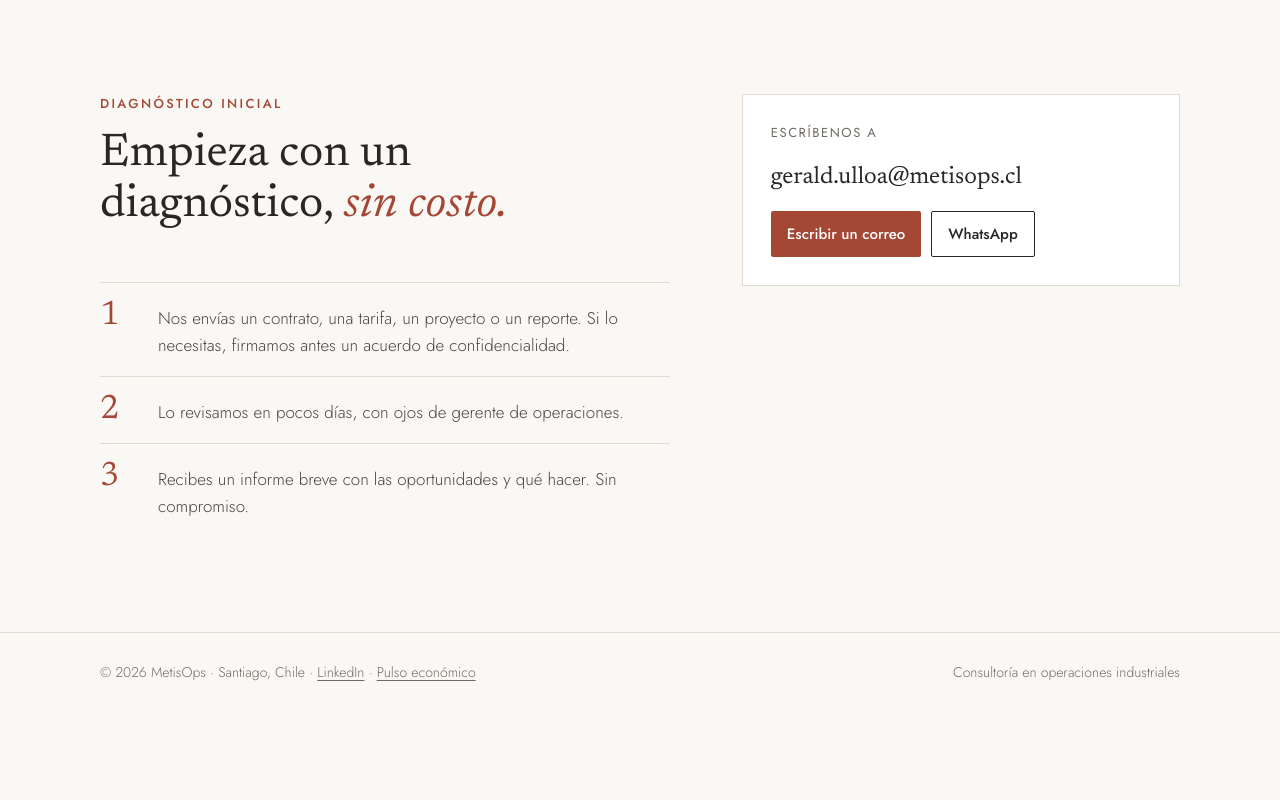
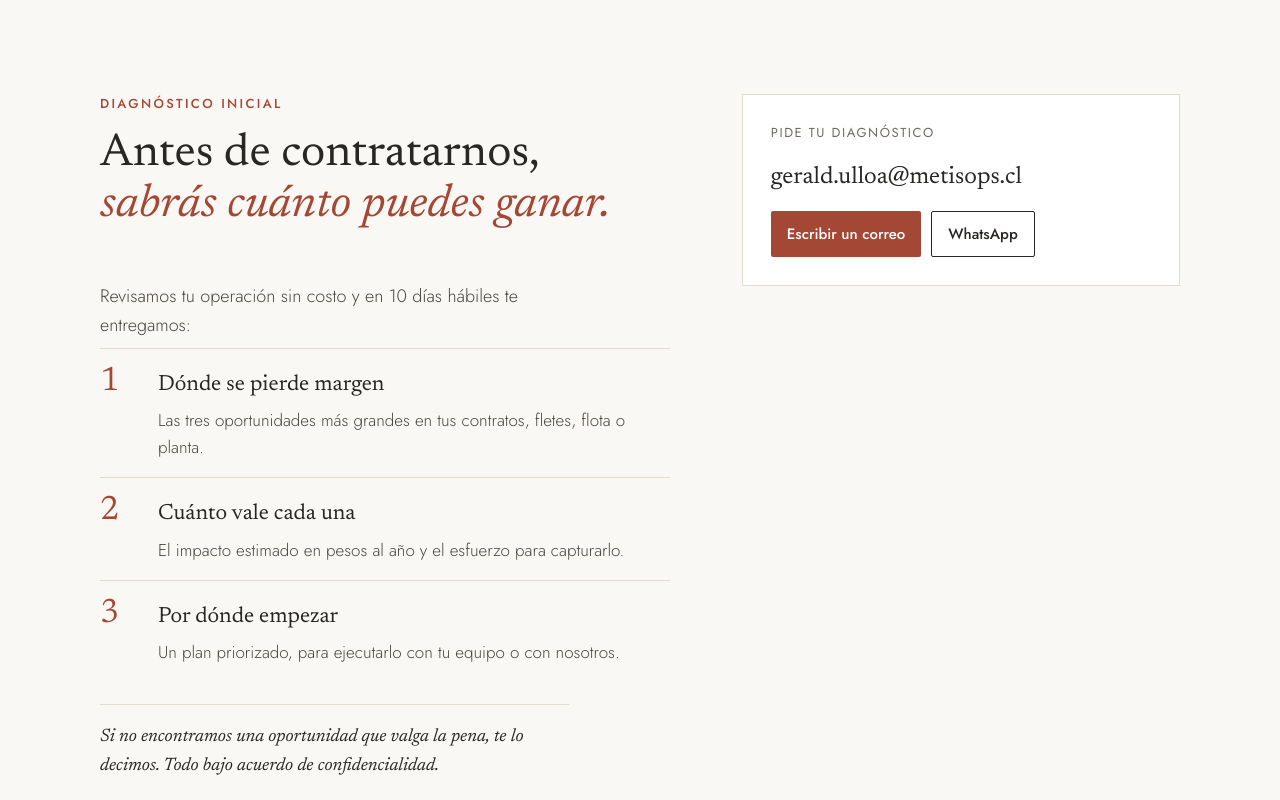
Before and after one commit to MetisOps-chile/metisops-chile.github.io, a plain HTML site: page propuesta.html in a window 1280 px wide. Shown: the part 1900-2700 px from the top of the page. Before the commit the page ends 2611 px from the top, so only its background shows below. Drawn offline with Linux system fonts and the light colour scheme; no server answers; a web font is replaced by a local one.

Commit message:
Propuesta: diagnóstico inicial como propuesta de valor
Co-Authored-By: Claude Opus 5.5 <noreply@anthropic.com>
Claude-Session: https://claude.ai/code/session_017TzTTYLAwPDU2yBmQ49TQY

```diff
--- a/propuesta.html
+++ b/propuesta.html
@@ -371,6 +371,9 @@
   @media (prefers-reduced-motion: reduce) { .hero-slide { transition: none; } }
 
   /* propuesta minimalista */
+  .dx-lead { margin: 0 0 8px; font-size: 18px; color: var(--muted-strong); max-width: 46ch; }
+  .steps.dx b { display: block; font-family: var(--serif); font-weight: 400; font-size: 22px; color: var(--fg); margin-bottom: 4px; }
+  .dx-note { margin-top: 22px; padding-top: 18px; border-top: 1px solid var(--line); font-family: var(--serif); font-style: italic; font-size: 18px; color: var(--fg); max-width: 46ch; }
   .hero-slide, .hero-dots, .ticker, .btn-ghost, .line ul, .contact-card .phone, .contact-card .copy { display: none !important; }
   .hero-one { font-family: var(--serif); font-weight: 400; color: #FAF8F4; font-size: clamp(40px, 5.4vw, 68px); line-height: 1.05; max-width: 15ch; margin: 0; }
   .hero-one em { color: #F0A792; }
@@ -538,16 +541,18 @@
     <div>
       <div class="section-head">
         <p class="eyebrow" data-i18n="nav.express">Diagnóstico inicial</p>
-        <h2 data-i18n="c.h2">Empieza con un diagnóstico, <em>sin costo.</em></h2>
+        <h2>Antes de contratarnos, <em>sabrás cuánto puedes ganar.</em></h2>
       </div>
-      <ol class="steps">
-        <li><span>1</span><p data-i18n="st.1">Nos envías un contrato, una tarifa, un proyecto o un reporte. Si lo necesitas, firmamos antes un acuerdo de confidencialidad.</p></li>
-        <li><span>2</span><p data-i18n="st.2">Lo revisamos en pocos días, con ojos de gerente de operaciones.</p></li>
-        <li><span>3</span><p data-i18n="st.3">Recibes un informe breve con las oportunidades y qué hacer. Sin compromiso.</p></li>
+      <p class="dx-lead">Revisamos tu operación sin costo y en 10 días hábiles te entregamos:</p>
+      <ol class="steps dx">
+        <li><span>1</span><p><b>Dónde se pierde margen</b>Las tres oportunidades más grandes en tus contratos, fletes, flota o planta.</p></li>
+        <li><span>2</span><p><b>Cuánto vale cada una</b>El impacto estimado en pesos al año y el esfuerzo para capturarlo.</p></li>
+        <li><span>3</span><p><b>Por dónde empezar</b>Un plan priorizado, para ejecutarlo con tu equipo o con nosotros.</p></li>
       </ol>
+      <p class="dx-note">Si no encontramos una oportunidad que valga la pena, te lo decimos. Todo bajo acuerdo de confidencialidad.</p>
     </div>
     <div class="contact-card">
-      <span class="kpi-label" style="color:var(--muted)" data-i18n="c.write">Escríbenos a</span>
+      <span class="kpi-label" style="color:var(--muted)">Pide tu diagnóstico</span>
       <span class="mail" id="mail"></span>
       <div class="actions">
         <a class="btn-sm btn-mail" id="mailto" href="mailto:gerald.ulloa@metisops.cl" data-i18n="c.send">Escribir un correo</a>
```
